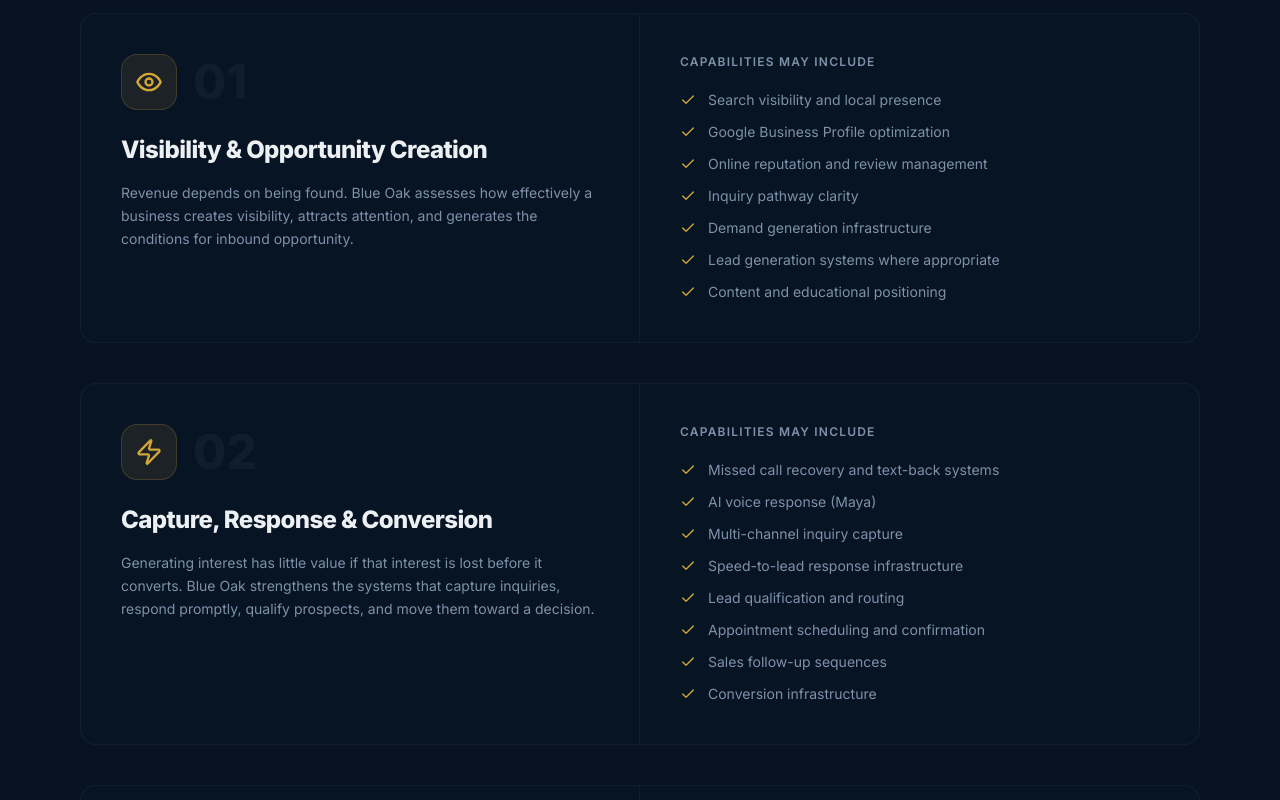
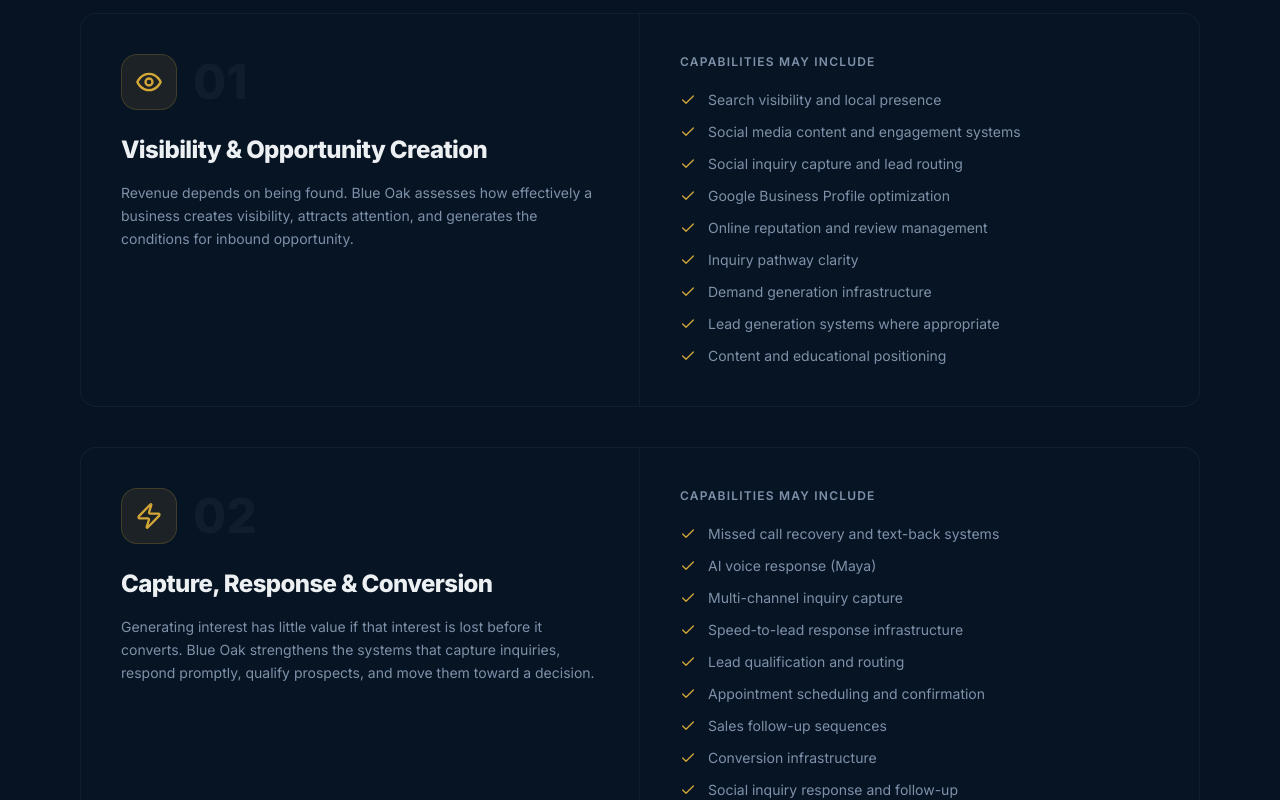
Before and after one commit to cipherworks-tech/blue-oak-website, a React (Vite) app: page /services in a window 1280 px wide. Shown: the part 540-1340 px from the top of the page. Built offline with nearby package versions, Linux system fonts and the light colour scheme; no server answers.

Commit message:
Add social revenue capture capabilities

```diff
--- a/src/pages/Services.tsx
+++ b/src/pages/Services.tsx
@@ -23,6 +23,8 @@ const GROUPS = [
       "Revenue depends on being found. Blue Oak assesses how effectively a business creates visibility, attracts attention, and generates the conditions for inbound opportunity.",
     capabilities: [
       "Search visibility and local presence",
+      "Social media content and engagement systems",
+      "Social inquiry capture and lead routing",
       "Google Business Profile optimization",
       "Online reputation and review management",
       "Inquiry pathway clarity",
@@ -47,6 +49,7 @@ const GROUPS = [
       "Appointment scheduling and confirmation",
       "Sales follow-up sequences",
       "Conversion infrastructure",
+      "Social inquiry response and follow-up",
     ],
   },
   {
```
